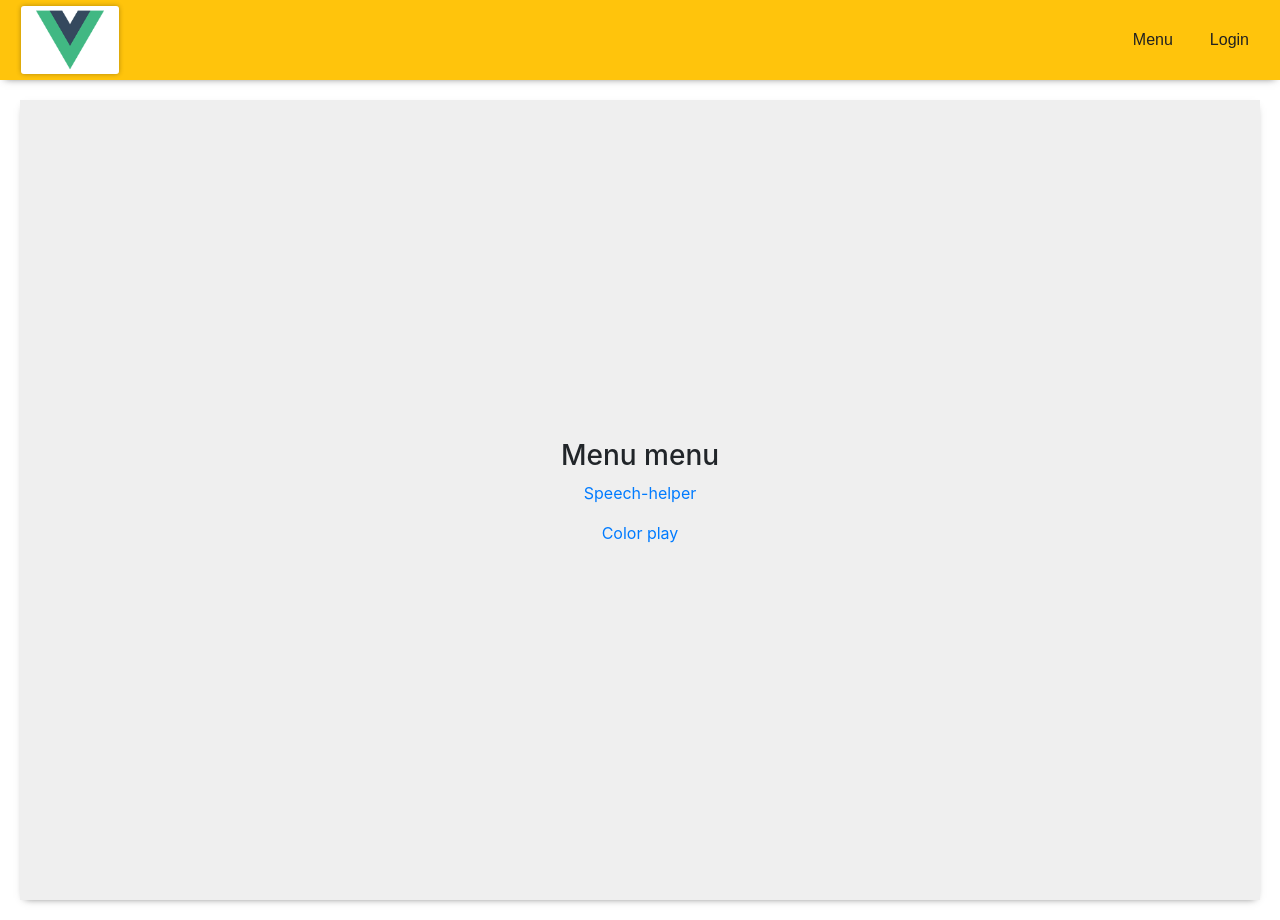
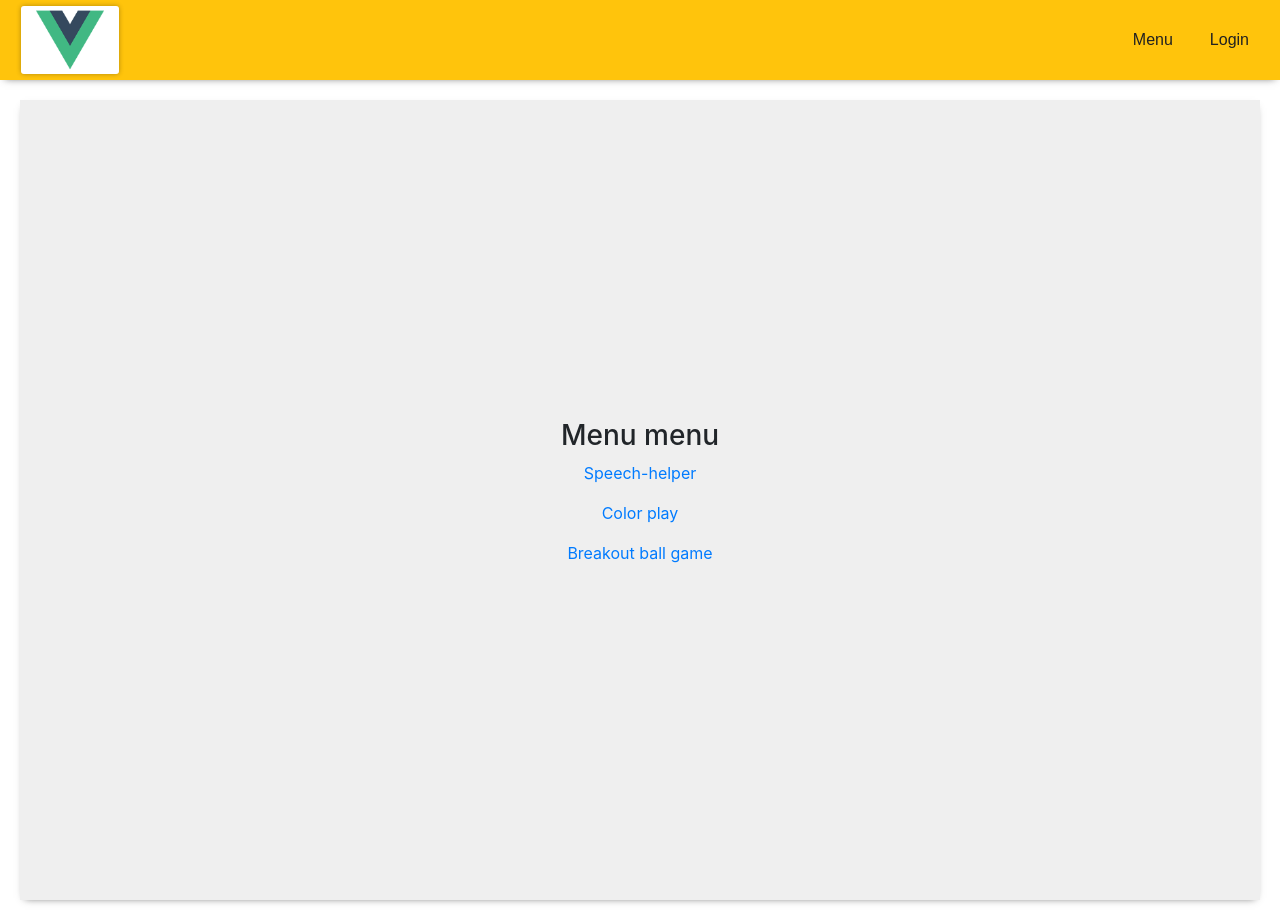
Before and after one commit to alansarluv/superkid-client, a Vue app: page /menu in a window 1280 px wide. Built offline with nearby package versions, Linux system fonts and the light colour scheme.

Commit message:
Add new menu for vue canvas game

```diff
--- /dev/null
+++ b/src/components/menu/Breakout.vue
@@ -0,0 +1,27 @@
+<template>
+  <div class="container-fluid bgColorCustom" :style="{ backgroundColor: selectedColor }">
+    <div class="row justify-content-center">
+      <div class="col-sm-12 my-3 text-center">
+        <h3 class="text-center mb-3">Breakout!</h3>
+
+      </div>
+    </div>
+  </div>
+</template>
+<script>
+  export default {
+    data() {
+      return {
+      }
+    },
+    methods: {
+    },
+    computed: {
+    },
+    mounted(){
+    }
+  }
+</script>
+<style lang="scss">
+
+</style>
--- a/src/components/menu/Index.vue
+++ b/src/components/menu/Index.vue
@@ -9,6 +9,9 @@
         <p class="text-center">
           <router-link to="/color-play">Color play</router-link>
         </p>
+        <p class="text-center">
+          <router-link to="/breakout-game">Breakout ball game</router-link>
+        </p>
       </div>
     </div>
   </div>
--- a/src/routes.js
+++ b/src/routes.js
@@ -8,6 +8,7 @@ import NewPassword from './components/auth/NewPassword.vue';
 import Menu from './components/menu/Index.vue';
 import SpeechHelper from './components/menu/SpeechHelper.vue';
 import ColorPlay from './components/menu/ColorPlay.vue';
+import BreakoutGame from './components/menu/Breakout.vue';
 
 // Authenticated Menu
 import AtecIndex from './components/atec/Index.vue';
@@ -103,5 +104,6 @@ export const routes = [
   { path: '/menu', component: Menu },
   { path: '/speech-helper', component: SpeechHelper },
   { path: '/color-play', component: ColorPlay },
+  { path: '/breakout-game', component: BreakoutGame },
 
 ];
```
